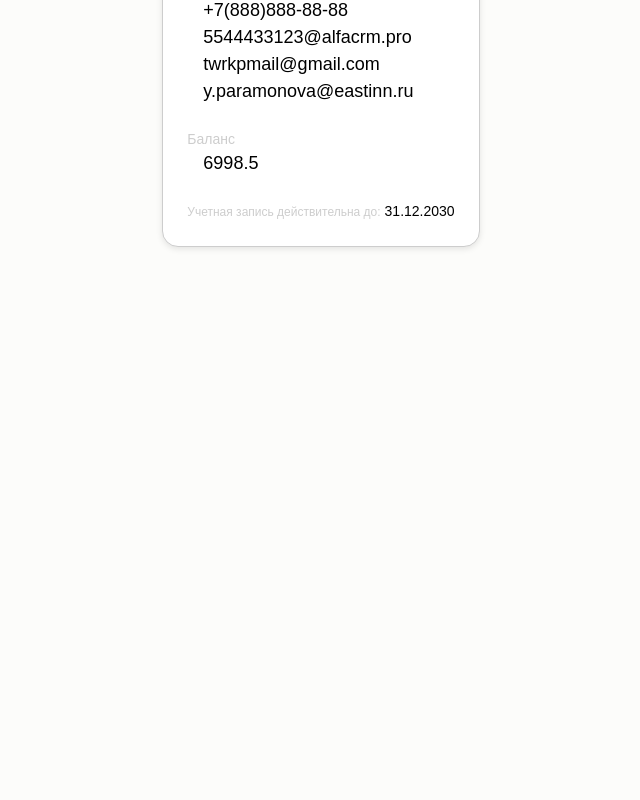
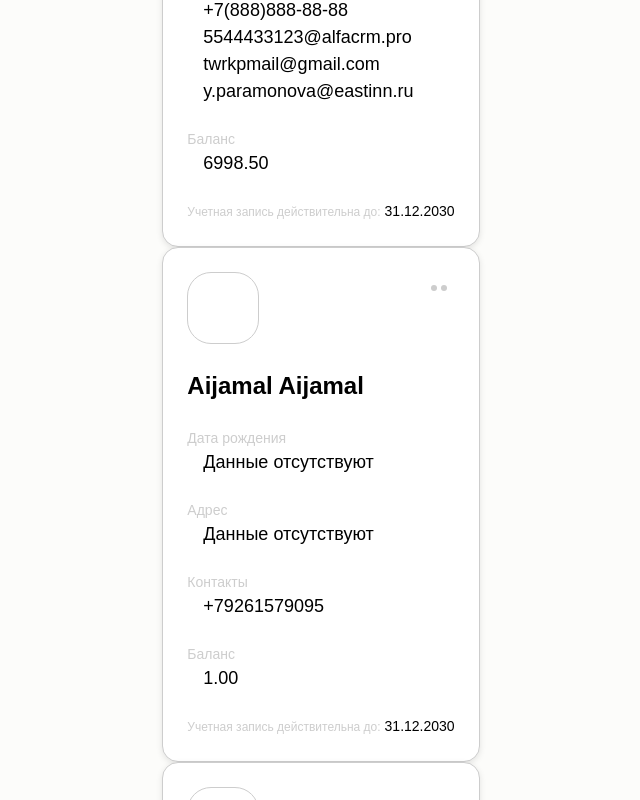
Before and after one commit to fedkam/test-get-list-users, a React (Create React App) app: page / in a window 1280 px wide. Shown: the part 400-1200 px from the top of the page, without its empty margins (319-959 px from the left). Before the commit the page ends 800 px from the top, so only its background shows below. Built offline with nearby package versions, Linux system fonts and the light colour scheme.

Commit message:
+ validatilon, restructure proj

```diff
--- a/src/components/UserCard/index.tsx
+++ b/src/components/UserCard/index.tsx
@@ -1,153 +1,68 @@
-import moment from 'moment'
 import React, { FC } from 'react'
+import moment, { Moment } from 'moment'
 import styled from 'styled-components'
-import { ThemeType } from '../../common/types/theme';
+import { ThemeType } from '../../common/types/theme'
 import { User } from '../../common/types/user'
-
-const props = {
-    name: "Agni Agni",
-    dob: moment("06.05.2000", 'DD-MM-YYYY'),
-    balance: '6998.5',
-    e_date: moment("2030-12-31"),
-    email: ["5544433123@alfacrm.pro", "twrkpmail@gmail.com", "y.paramonova@eastinn.ru"],
-    phone: ["+7(915)387-81-40", "+7(888)888-88-88"],
-    addr: ["Ленина 1"],
-    custom_photo: 'https://upload.wikimedia.org/wikipedia/commons/thumb/a/a7/React-icon.svg/1200px-React-icon.svg.png',
-}
+import {
+    FieldPropsType,
+    ValidityFieldPropsType,
+    ValidationFieldUserCardArg
+} from './types'
+import * as Style from './styles'
 
 
 
-interface FieldPropsType {
-    children: string;
-    items: string | string[];
-}
-
-const FieldWrapper = styled.div`
-    :nth-child(n){ margin-bottom: 24px; }
-    :last-child{ margin-bottom: 32px; }
-`
-
-const LabelFieldStyle = styled.div`
-    font-size: 14px;
-    color: ${(props) => (props.theme as ThemeType).color.gray10};
-`
-
-const ItemsFieldStyle = styled.div`
-    font-size: 18px;
-    color: ${(props) => (props.theme as ThemeType).color.black10};
-    margin-left: 16px;
-`
-
-const Field: FC<FieldPropsType> = ({ children, items }) => (
-    <FieldWrapper>
-        <LabelFieldStyle>{children}</LabelFieldStyle>
-        <ItemsFieldStyle>
+const Field: FC<FieldPropsType> = ({ children, items }) => {
+    const validItems = validationFieldUserCard(items);
+    return (
+        <Style.FieldWrapper>
+            <Style.LabelField>{children}</Style.LabelField>
+            <Style.ItemsField>
                 {
-                Array.isArray(items) ?
-                    items.map((item, key) => (
+                    Array.isArray(validItems) ?
+                        validItems.map((item, key) => (
                             <div key={`${item}${key}`}>
                                 {item}
                             </div>
                         ))
                         :
-                    <div>{items}</div>
+                        <div>{validItems}</div>
                 }
-        </ItemsFieldStyle>
-    </FieldWrapper>
+            </Style.ItemsField>
+        </Style.FieldWrapper>
     )
+}
 
 
 
-interface ValidityFieldPropsType {
-    children: string;
-    item: string;
-}
-
-const LabelValidityFieldStyle = styled.span`
-    font-size: 12px;
-    color: ${(props) => (props.theme as ThemeType).color.gray10};
-`
-
-const ItemsValidityFieldStyle = styled.span`
-    font-size: 14px;
-    color: ${(props) => (props.theme as ThemeType).color.black10};
-    margin-left: 4px;
-`
-
 const ValidityField: FC<ValidityFieldPropsType> = ({ children, item }) => (
     <>
-        <LabelValidityFieldStyle>{children}</LabelValidityFieldStyle>
-        <ItemsValidityFieldStyle>{item}</ItemsValidityFieldStyle>
+        <Style.LabelValidityField>{children}</Style.LabelValidityField>
+        <Style.ItemsValidityField>{item}</Style.ItemsValidityField>
     </>
 )
 
 
 
-
-const NameFieldStyle = styled.div`
-    font-size: ${(props) => (props.theme as ThemeType).fonts.size._24};
-    font-weight: 700;
-    margin-bottom: 24px;
-`
+function validationFieldUserCard(item: ValidationFieldUserCardArg): string | string[] {
+    const errMessage = 'Данные отсутствуют'
+    switch (typeof item) {
+        case 'string':
+            return (String(item) ? item : errMessage)
+        case 'object':
+            if (moment.isMoment(item)) {
+                if (item.isValid()) return item.format('DD.MM.YYYY')
+            }
+            if (Array.isArray(item)) {
+                if (String(item)) return item
+            }
+            return errMessage
+    }
+}
 
 
 
-const CardStyle = styled.div`
-    min-width: 300px;
-    padding: 24px;
-    border: 1px solid ${props => (props.theme as ThemeType).color.gray10};
-    border-radius: 16px;
-    background-color: ${props => (props.theme as ThemeType).color.white};
-    box-shadow:  ${props => (props.theme as ThemeType).shadow.small};;
-`
-const HeaderUserCard = styled.div`
-    display: flex;
-    justify-content: space-between;
-    align-items: flex-start;
-    margin-bottom: 24px;
-`
-
-const PhotoUserStyle = styled.div`
-    width: 72px;
-    height: 72px;
-    border: 1px solid ${props => (props.theme as ThemeType).color.gray10};
-    border-radius: 24px;
-    background-color: ${props => (props.theme as ThemeType).color.white};
-    display: flex;
-    justify-content: center;
-    align-items: center;
-    overflow: hidden;
-    > img {
-        max-height: 100%;
-    }
-`
-
-const IconButton = styled.div`
-    display: flex;
-    justify-content: center;
-    align-items: center;
-    width: 32px;
-    height: 32px;
-    border-radius: 100%;
-    :hover{
-        cursor: pointer;
-        box-shadow: ${props => (props.theme as ThemeType).shadow.small};
-        transition: box-shadow .2s linear;
-    }
-    :active{
-        background-color: ${props => (props.theme as ThemeType).color.gray9};
-    }
-    ::after,::before{
-        content: '';
-        width: 6px;
-        height: 6px;
-        background-color: ${props => (props.theme as ThemeType).color.gray10};
-        border-radius: 100%;
-    }
-    ::after{ margin-left:4px }
-`
-
-const UserCard: FC = () => {
+const UserCard: FC<{ userData: User }> = ({ userData }) => {
     const {
         name,
         dob,
@@ -157,24 +72,29 @@ const UserCard: FC = () => {
         phone,
         addr,
         custom_photo
-    }: User = props
+    } = userData
+    function arrayWrapper(item: string | string[]): string[] {
+        return (Array.isArray(item) ? item : [item])
+    };
+    const contacts = arrayWrapper(phone).concat(arrayWrapper(email));
+    console.log(userData)
     return (
-        <CardStyle>
-            <HeaderUserCard>
-                <PhotoUserStyle>
+        <Style.Card>
+            <Style.HeaderUserCard>
+                <Style.PhotoUser>
                     <img src={custom_photo ?? null} />
-                </PhotoUserStyle>
-                <IconButton />
-            </HeaderUserCard>
+                </Style.PhotoUser>
+                <Style.IconButton />
+            </Style.HeaderUserCard>
             <div>
-                <NameFieldStyle>{name}</NameFieldStyle>
-                <Field items={dob.format('DD.MM.YYYY')}> Дата рождения </Field>
+                <Style.NameField>{name}</Style.NameField>
+                <Field items={dob}> Дата рождения </Field>
                 <Field items={addr}> Адрес </Field>
-                <Field items={phone.concat(email)}> Контакты </Field>
+                <Field items={contacts}> Контакты </Field>
                 <Field items={balance}> Баланс </Field>
                 <ValidityField item={e_date.format('DD.MM.YYYY')}>Учетная запись действительна до:</ValidityField>
             </div>
-        </CardStyle>
+        </Style.Card>
     )
 }
 
--- /dev/null
+++ b/src/components/UserCard/styles.ts
@@ -0,0 +1,98 @@
+
+import styled from 'styled-components'
+import { ThemeType } from '../../common/types/theme'
+
+
+
+export const FieldWrapper = styled.div`
+    :nth-child(n){ margin-bottom: 24px; }
+    :last-child{ margin-bottom: 32px; }
+`
+
+export const LabelField = styled.div`
+    font-size: 14px;
+    color: ${(props) => (props.theme as ThemeType).color.gray10};
+`
+
+export const ItemsField = styled.div`
+    font-size: 18px;
+    color: ${(props) => (props.theme as ThemeType).color.black10};
+    margin-left: 16px;
+`
+
+
+
+export const LabelValidityField = styled.span`
+    font-size: 12px;
+    color: ${(props) => (props.theme as ThemeType).color.gray10};
+`
+
+export const ItemsValidityField = styled.span`
+    font-size: 14px;
+    color: ${(props) => (props.theme as ThemeType).color.black10};
+    margin-left: 4px;
+`
+
+
+
+export const NameField = styled.div`
+    font-size: ${(props) => (props.theme as ThemeType).fonts.size._24};
+    font-weight: 700;
+    margin-bottom: 24px;
+`
+
+
+export const Card = styled.div`
+    max-width: 400px;
+    padding: 24px;
+    border: 1px solid ${props => (props.theme as ThemeType).color.gray10};
+    border-radius: 16px;
+    background-color: ${props => (props.theme as ThemeType).color.white};
+    box-shadow:  ${props => (props.theme as ThemeType).shadow.small};;
+`
+export const HeaderUserCard = styled.div`
+    display: flex;
+    justify-content: space-between;
+    align-items: flex-start;
+    margin-bottom: 24px;
+`
+
+export const PhotoUser = styled.div`
+    width: 72px;
+    height: 72px;
+    border: 1px solid ${props => (props.theme as ThemeType).color.gray10};
+    border-radius: 24px;
+    background-color: ${props => (props.theme as ThemeType).color.white};
+    display: flex;
+    justify-content: center;
+    align-items: center;
+    overflow: hidden;
+    > img {
+        max-height: 100%;
+    }
+`
+
+export const IconButton = styled.div`
+    display: flex;
+    justify-content: center;
+    align-items: center;
+    width: 32px;
+    height: 32px;
+    border-radius: 100%;
+    :hover{
+        cursor: pointer;
+        box-shadow: ${props => (props.theme as ThemeType).shadow.small};
+        transition: box-shadow .2s linear;
+    }
+    :active{
+        background-color: ${props => (props.theme as ThemeType).color.gray9};
+    }
+    ::after,::before{
+        content: '';
+        width: 6px;
+        height: 6px;
+        background-color: ${props => (props.theme as ThemeType).color.gray10};
+        border-radius: 100%;
+    }
+    ::after{ margin-left:4px }
+`
--- /dev/null
+++ b/src/components/UserCard/types.ts
@@ -0,0 +1,13 @@
+import { Moment } from 'moment'
+
+export type ValidationFieldUserCardArg = string | string[] | Moment
+
+export interface FieldPropsType {
+    children: string
+    items: string | string[] | Moment
+}
+
+export interface ValidityFieldPropsType {
+    children: string
+    item: string
+}
--- a/src/components/UserList/index.tsx
+++ b/src/components/UserList/index.tsx
@@ -19,10 +19,11 @@ const UserList: FC = () => {
         return <h1>{error}</h1>
     }
 
-    console.log("UserList users=", users)
     return (
         <UserListWrapper>
-            <UserCard />
+            {users.map((user) => (
+                <UserCard userData={user} />
+            ))}
         </UserListWrapper>
     )
 }
@@ -32,5 +33,7 @@ export default UserList;
 const UserListWrapper = styled.div`
     padding: 24px;
     display: flex;
+    flex-direction: column;
     justify-content: center;
+    align-items: center ;
 `
--- a/src/store/actionCreators/user.ts
+++ b/src/store/actionCreators/user.ts
@@ -23,6 +23,7 @@ export const fetchUsers = (page = 1) => {
                     custom_photo: ''
                 }
             ))
+            items[0].custom_photo = 'https://upload.wikimedia.org/wikipedia/commons/thumb/a/a7/React-icon.svg/1200px-React-icon.svg.png'; //пример
             setTimeout(() => {
                 dispatch(
                     {
```
Lines whose indentation alone changed are shown as unchanged.
